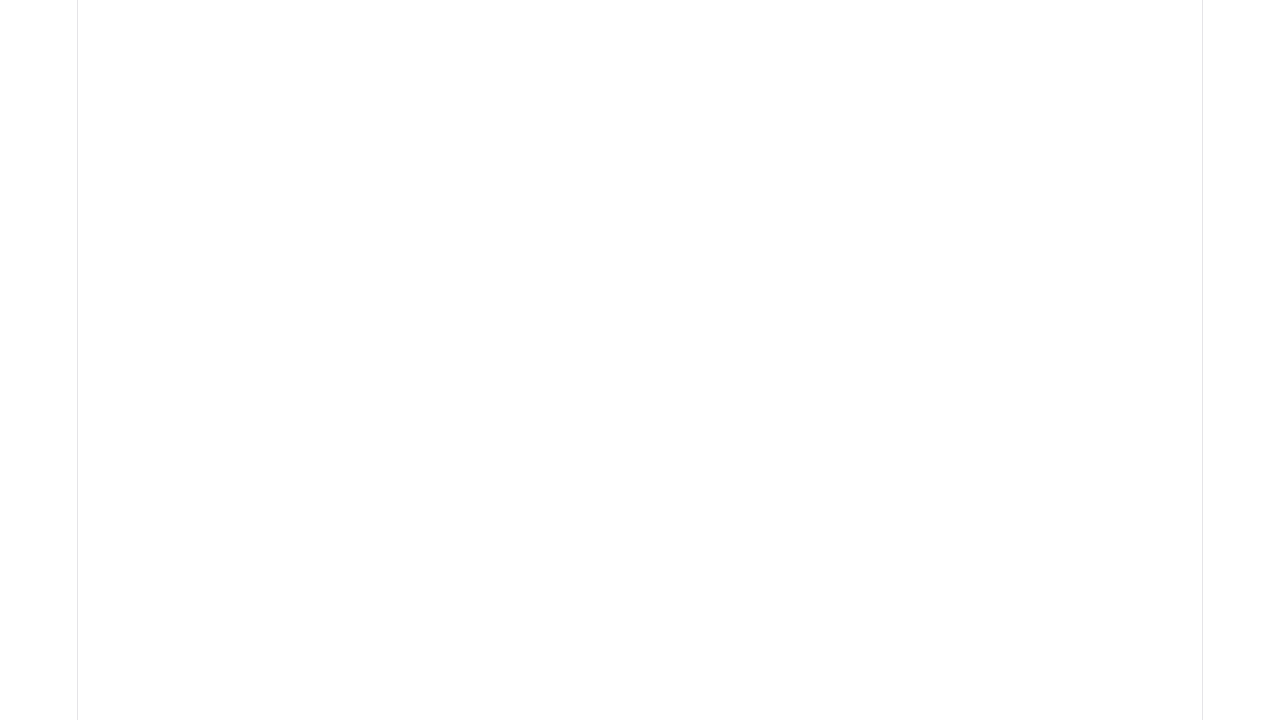
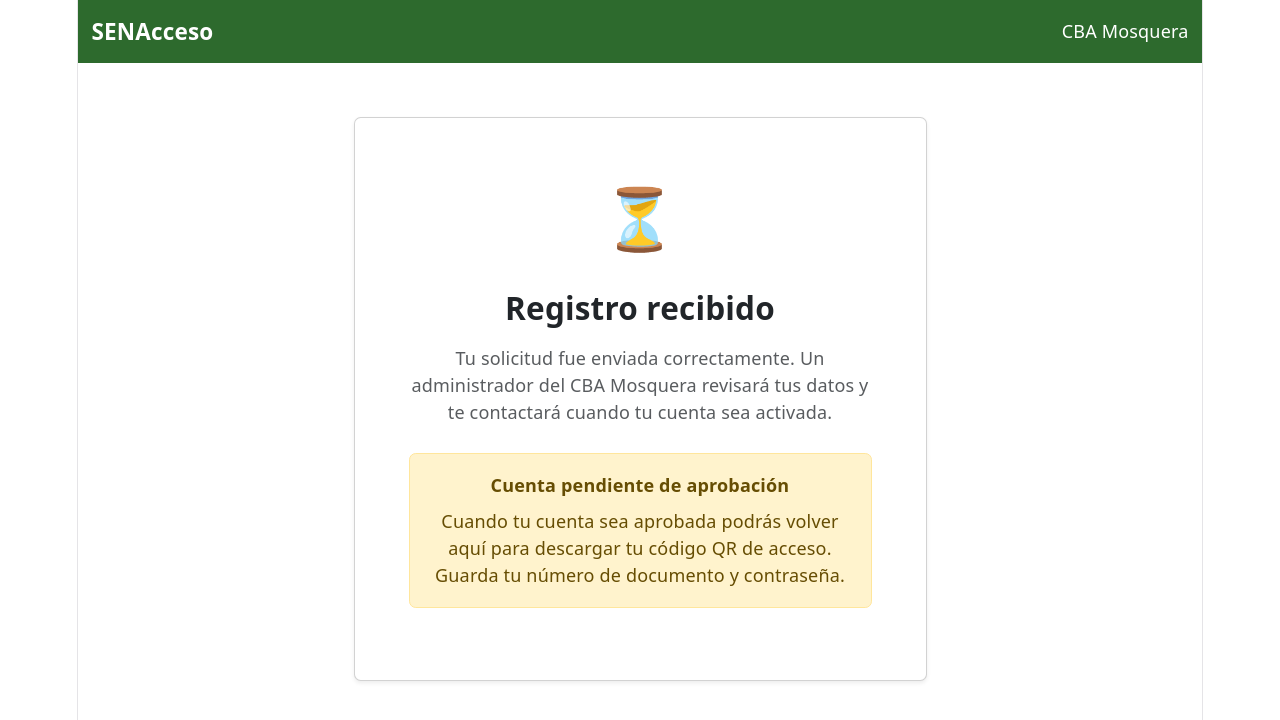
Before and after one commit to haider-castaneda/accessqr_frontend, a React (Vite) app: page /confirmacion in a window 1280 px wide. Before the commit this address had no page. Shown: the top 720 px of the page. Built offline with nearby package versions, Linux system fonts and the light colour scheme.

Commit message:
feat: pantalla de confirmación de registro

```diff
--- a/src/App.jsx
+++ b/src/App.jsx
@@ -2,6 +2,7 @@ import React from 'react'
 import { BrowserRouter, Routes, Route } from 'react-router-dom'
 import Home from './pages/Home/Home'
 import Registro from './pages/Registro/Registro'
+import Confirmacion from './pages/Confirmacion/Confirmacion'
 
 function App() {
   return (
@@ -9,6 +10,7 @@ function App() {
       <Routes>
         <Route path="/" element={<Home />} />
         <Route path="/registro" element={<Registro />} />
+        <Route path="/confirmacion" element={<Confirmacion />} />
       </Routes>
     </BrowserRouter>
   )
--- /dev/null
+++ b/src/pages/Confirmacion/Confirmacion.jsx
@@ -0,0 +1,30 @@
+import React from 'react'
+import Navbar from '../../components/Navbar'
+
+function Confirmacion() {
+    return (
+        <div>
+        <Navbar />
+        <div className="container mt-5" style={{ maxWidth: '600px' }}>
+            <div className="card text-center shadow-sm">
+            <div className="card-body p-5">
+                <div className="mb-4">
+                <span style={{ fontSize: '60px' }}>⏳</span>
+                </div>
+                <h3 className="fw-bold mb-3">Registro recibido</h3>
+                <p className="text-muted mb-4">
+                Tu solicitud fue enviada correctamente. Un administrador del CBA Mosquera
+                revisará tus datos y te contactará cuando tu cuenta sea activada.
+                </p>
+                <div className="alert alert-warning">
+                <strong>Cuenta pendiente de aprobación</strong>
+                <p className="mb-0 mt-2">Cuando tu cuenta sea aprobada podrás volver aquí para descargar tu código QR de acceso. Guarda tu número de documento y contraseña.</p>
+                </div>
+            </div>
+            </div>
+        </div>
+        </div>
+    )
+}
+
+export default Confirmacion
--- a/src/pages/Registro/Registro.jsx
+++ b/src/pages/Registro/Registro.jsx
@@ -1,3 +1,4 @@
+import { useNavigate } from 'react-router-dom'
 import React, { useState } from 'react'
 import Navbar from '../../components/Navbar'
 
@@ -17,10 +18,10 @@ function Registro() {
     }
 
     const handleSubmit = (e) => {
-        e.preventDefault()
-        console.log(formData)
-    }
-
+    e.preventDefault()
+    navigate('/confirmacion')
+}
+    const navigate = useNavigate()
     return (
         <div>
         <Navbar />
```
